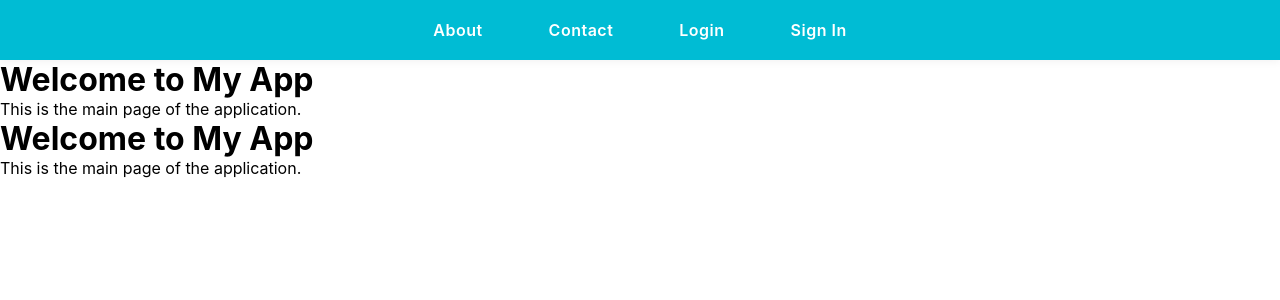
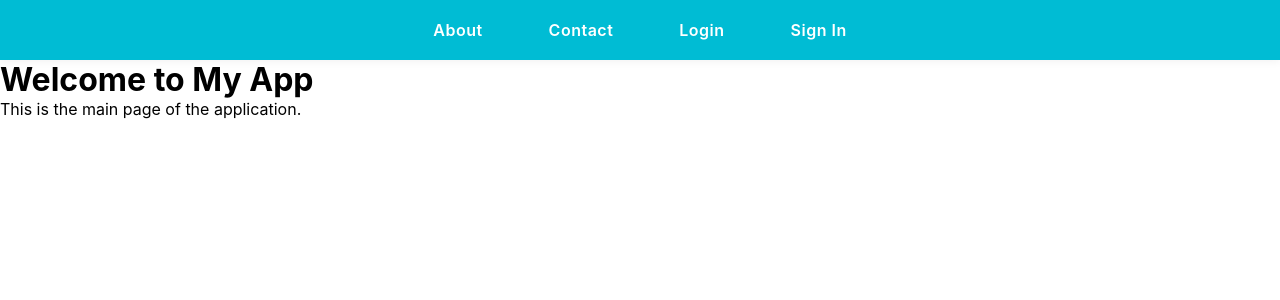
Before and after one commit to Sumitrathod16/Services, a React (Create React App) app in the folder myapp/: page / in a window 1280 px wide. Shown: the top 300 px of the page. Built offline with nearby package versions, Linux system fonts and the light colour scheme.

Commit message:
Save local changes

```diff
--- a/myapp/src/App.js
+++ b/myapp/src/App.js
@@ -13,7 +13,7 @@
      <Navbar />
       <Main/>
       <Routes>
-        <Route path="/" element={<Main />} />
+        <Route path="/main" element={<Main />} />
         <Route path="/about" element={<About />} />
         <Route path="/contact" element={<Contact />} />
         <Route path="/login" element={<Login />} />
```
